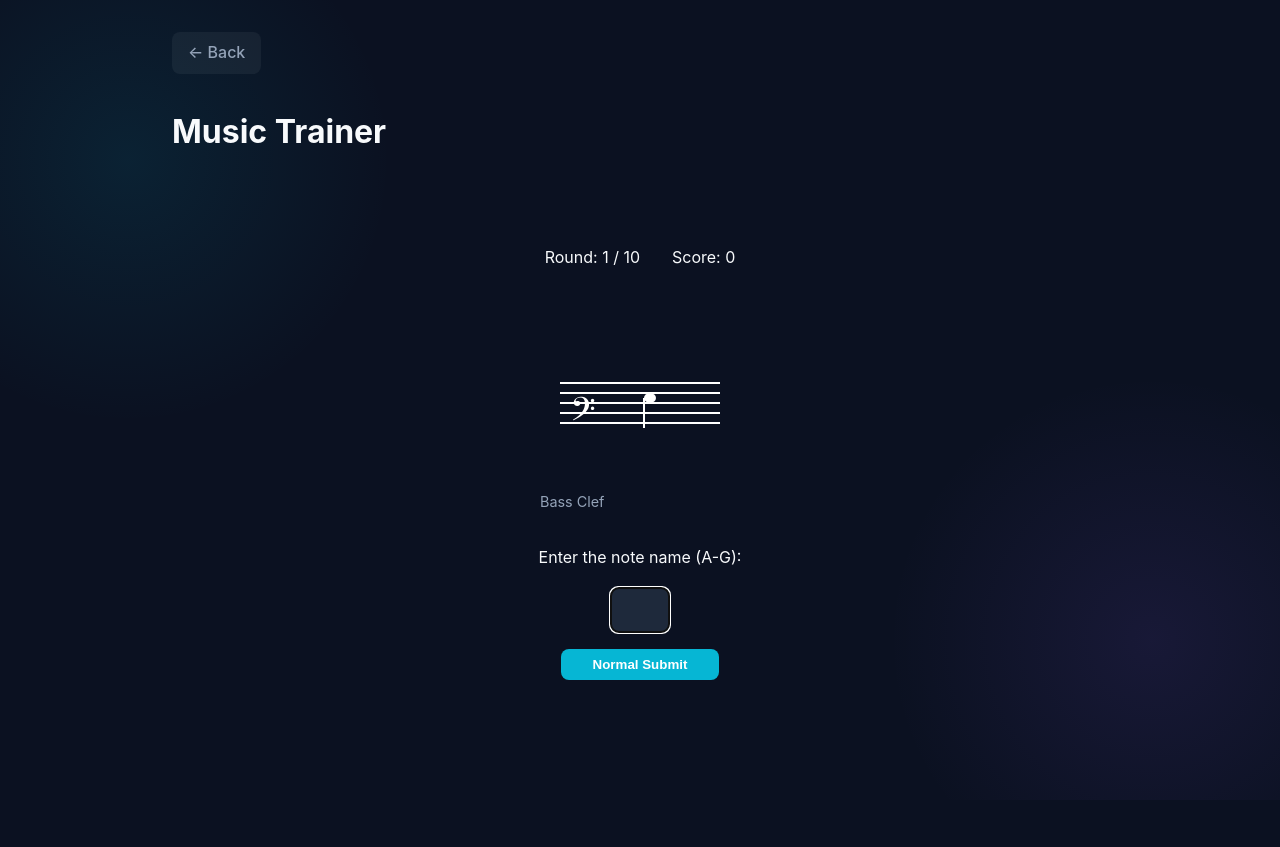
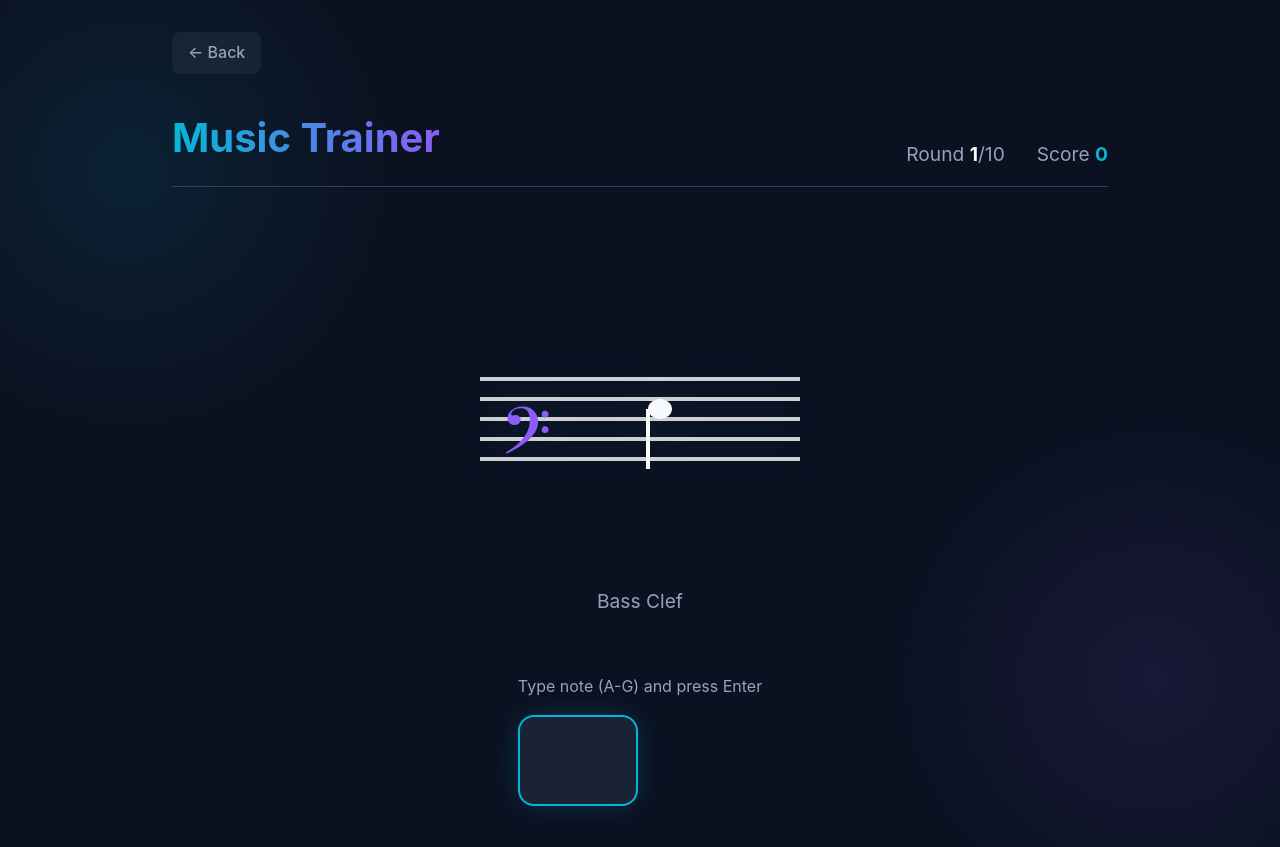
Before and after one commit to bitsofgit/GeneralWebApp, a React (Vite) app: page /GeneralWebApp/music-trainer in a window 1280 px wide. Before the commit the page ends 800 px from the top, so only its background shows below. Built offline with nearby package versions, Linux system fonts and the light colour scheme.

Commit message:
feat: implement a music note trainer game with interactive staff visualization and note input.

```diff
--- a/src/pages/MusicTrainer.jsx
+++ b/src/pages/MusicTrainer.jsx
@@ -44,87 +44,61 @@ const getRandomNote = () => {
 };
 
 const Staff = ({ note }) => {
-    // SVG config
-    const width = 200;
-    const height = 200;
-    const lineGap = 10; // Space between lines
-    // Staff usually has 5 lines.
-    // Center the staff in local coordinates.
-    const staffTop = 80;
+    // SVG config scaled up 2x
+    const width = 400;
+    const height = 400;
+    const lineGap = 20; // Space between lines (doubled)
+    const staffTop = 160;
     const staffBottom = staffTop + 4 * lineGap;
 
-    // Calculate note position
-    // Treble: Bottom line (E4) is index 0 for lines.
-    // Standard positions from E4 going up:
-    // E4: line 1 (bottom). Y = staffBottom.
-    // F4: space 1. Y = staffBottom - 0.5 * gap.
-    // G4: line 2. Y = staffBottom - 1 * gap.
-
     const getNoteY = (n, o, clef) => {
-        // Convert to semitones or steps from a reference.
-        // Reference for calculation: Bottom Line.
-        // Treble Bottom Line = E4.
-        // Bass Bottom Line = G2.
-
         const noteMap = { C: 0, D: 1, E: 2, F: 3, G: 4, A: 5, B: 6 };
         const val = o * 7 + noteMap[n];
 
         let bottomRefVal;
         if (clef === 'treble') {
-            // E4
-            bottomRefVal = 4 * 7 + 2;
+            bottomRefVal = 4 * 7 + 2; // E4
         } else {
-            // G2
-            bottomRefVal = 2 * 7 + 4;
+            bottomRefVal = 2 * 7 + 4; // G2
         }
 
         const stepDiff = val - bottomRefVal;
-        // Each step is 0.5 * lineGap up.
-        // Higher pitch = Lower Y.
         return staffBottom - (stepDiff * (lineGap / 2));
     };
 
     const noteY = getNoteY(note.note, note.octave, note.clef);
 
-    // Ledger lines?
-    // If noteY > staffBottom (below staff) or noteY < staffTop (above staff).
-    // Draw small lines at integer steps.
-
     const ledgers = [];
-    // Check below
     for (let y = staffBottom + lineGap; y <= noteY; y += lineGap) {
         ledgers.push(y);
     }
-    // Check above
     for (let y = staffTop - lineGap; y >= noteY; y -= lineGap) {
         ledgers.push(y);
     }
 
-    // Clef Symbol
-    // Use Unicode or simple text.
     const clefSymbol = note.clef === 'treble' ? '𝄞' : '𝄢';
     const clefY = note.clef === 'treble' ? staffBottom - lineGap : staffTop + lineGap;
 
     return (
-        <div className="staff-container">
+        <div className="staff-container" style={{ transform: 'scale(1)', transition: 'transform 0.3s' }}>
             <svg width={width} height={height} viewBox={`0 0 ${width} ${height}`}>
                 {/* Staff Lines */}
                 {[0, 1, 2, 3, 4].map(i => (
                     <line
                         key={i}
-                        x1="20" y1={staffTop + i * lineGap}
-                        x2="180" y2={staffTop + i * lineGap}
-                        stroke="white"
-                        strokeWidth="2"
+                        x1="40" y1={staffTop + i * lineGap}
+                        x2="360" y2={staffTop + i * lineGap}
+                        stroke="rgba(255,255,255,0.8)"
+                        strokeWidth="4"
                     />
                 ))}
 
                 {/* Clef */}
                 <text
-                    x="30"
+                    x="60"
                     y={staffBottom - lineGap}
-                    fill="white"
-                    fontSize="40"
+                    fill="var(--secondary-color)"
+                    fontSize="80"
                     fontFamily="Arial"
                     dominantBaseline="central"
                 >
@@ -135,32 +109,34 @@ const Staff = ({ note }) => {
                 {ledgers.map((y, i) => (
                     <line
                         key={`l-${i}`}
-                        x1="90" y1={y}
-                        x2="130" y2={y}
-                        stroke="white"
-                        strokeWidth="2"
+                        x1="180" y1={y}
+                        x2="260" y2={y}
+                        stroke="rgba(255,255,255,0.5)"
+                        strokeWidth="4"
                     />
                 ))}
 
                 {/* Note */}
                 <ellipse
-                    cx="110"
+                    cx="220"
                     cy={noteY}
-                    rx="6"
-                    ry="5"
-                    fill="white"
+                    rx="12"
+                    ry="10"
+                    fill="var(--text-primary)"
                 />
                 {/* Stem */}
                 <line
-                    x1={note.octave >= 5 || (note.clef === 'bass' && note.octave >= 3) ? "104" : "116"}
+                    x1={note.octave >= 5 || (note.clef === 'bass' && note.octave >= 3) ? "208" : "232"}
                     y1={noteY}
-                    x2={note.octave >= 5 || (note.clef === 'bass' && note.octave >= 3) ? "104" : "116"}
-                    y2={note.octave >= 5 || (note.clef === 'bass' && note.octave >= 3) ? noteY + 30 : noteY - 30}
-                    stroke="white"
-                    strokeWidth="2"
+                    x2={note.octave >= 5 || (note.clef === 'bass' && note.octave >= 3) ? "208" : "232"}
+                    y2={note.octave >= 5 || (note.clef === 'bass' && note.octave >= 3) ? noteY + 60 : noteY - 60}
+                    stroke="var(--text-primary)"
+                    strokeWidth="4"
                 />
             </svg>
-            <p style={{ marginTop: '-20px', color: '#94a3b8', fontSize: '0.9rem' }}>{note.clef === 'treble' ? 'Treble Clef' : 'Bass Clef'}</p>
+            <p style={{ marginTop: '-40px', color: 'var(--text-secondary)', fontSize: '1.2rem', textAlign: 'center' }}>
+                {note.clef === 'treble' ? 'Treble Clef' : 'Bass Clef'}
+            </p>
         </div>
     );
 };
@@ -178,22 +154,36 @@ const MusicTrainer = () => {
         if (status === 'guessing' && inputRef.current) {
             inputRef.current.focus();
         }
+        else if (status === 'feedback' && inputRef.current) {
+            // Keep focus to allow Enter to go next if we add that later,
+            // but for now the next button is focused.
+            // Actually, let's auto-focus the next button.
+            setTimeout(() => {
+                const nextBtn = document.getElementById('next-btn');
+                if (nextBtn) nextBtn.focus();
+            }, 50);
+        }
     }, [status]);
 
-    const handleSubmit = (e) => {
-        e.preventDefault();
+    const submitAnswer = () => {
         const ans = userAnswer.trim().toUpperCase();
         if (!ans) return;
 
         // Check answer
-        const correct = currentNote.note; // Expecting just the letter 'C', 'D' etc.
+        const correct = currentNote.note;
         if (ans === correct) {
             setScore(s => s + 1);
             setFeedback('Correct!');
         } else {
-            setFeedback(`Wrong! It was ${correct}${currentNote.octave}`); // Show full note for education
+            setFeedback(`Wrong! It was ${correct}${currentNote.octave}`);
         }
         setStatus('feedback');
+    };
+
+    const handleKeyDown = (e) => {
+        if (e.key === 'Enter') {
+            submitAnswer();
+        }
     };
 
     const handleNext = () => {
@@ -208,6 +198,12 @@ const MusicTrainer = () => {
         }
     };
 
+    const handleNextKeyDown = (e) => {
+        if (e.key === 'Enter') {
+            handleNext();
+        }
+    }
+
     const handleRestart = () => {
         setRound(1);
         setScore(0);
@@ -219,101 +215,120 @@ const MusicTrainer = () => {
 
     return (
         <div className="music-trainer-container">
-            <header>
+            <header style={{ width: '100%', marginBottom: '2rem' }}>
                 <Link to="/" className="back-link">← Back</Link>
-                <h1>Music Trainer</h1>
+                <div style={{ display: 'flex', justifyContent: 'space-between', alignItems: 'flex-end', borderBottom: '1px solid var(--surface-highlight)', paddingBottom: '1rem' }}>
+                    <h1 style={{ fontSize: '2.5rem', background: 'linear-gradient(to right, var(--primary-color), var(--secondary-color))', WebkitBackgroundClip: 'text', color: 'transparent' }}>Music Trainer</h1>
+                    <div className="stats" style={{ display: 'flex', gap: '2rem', fontSize: '1.2rem', color: 'var(--text-secondary)' }}>
+                        <span>Round <strong style={{ color: 'var(--text-primary)' }}>{round}</strong>/10</span>
+                        <span>Score <strong style={{ color: 'var(--primary-color)' }}>{score}</strong></span>
+                    </div>
+                </div>
             </header>
 
-            <div className="game-area" style={{ flex: 1, display: 'flex', flexDirection: 'column', alignItems: 'center', justifyContent: 'center' }}>
+            <div className="game-area" style={{ flex: 1, display: 'flex', flexDirection: 'column', alignItems: 'center', justifyContent: 'center', width: '100%' }}>
                 {status !== 'finished' ? (
                     <>
-                        <div className="stats" style={{ display: 'flex', gap: '2rem', marginBottom: '2rem' }}>
-                            <span>Round: {round} / 10</span>
-                            <span>Score: {score}</span>
-                        </div>
-
-                        <div className="staff-display" style={{ marginBottom: '2rem' }}>
+                        <div className="staff-display" style={{ marginBottom: '3rem', filter: 'drop-shadow(0 0 20px rgba(6,182,212,0.1))' }}>
                             <Staff note={currentNote} />
                         </div>
 
+                        <div className="interaction-area" style={{ height: '150px', display: 'flex', flexDirection: 'column', alignItems: 'center', justifyContent: 'center' }}>
                             {status === 'guessing' ? (
-                            <form onSubmit={handleSubmit} style={{ display: 'flex', flexDirection: 'column', gap: '1rem', alignItems: 'center' }}>
-                                <p>Enter the note name (A-G):</p>
+                                <div style={{ animation: 'fadeIn 0.3s ease-out' }}>
+                                    <p style={{ marginBottom: '1rem', color: 'var(--text-secondary)', textAlign: 'center' }}>Type note (A-G) and press Enter</p>
                                     <input
                                         ref={inputRef}
                                         type="text"
                                         maxLength="1"
                                         value={userAnswer}
                                         onChange={(e) => setUserAnswer(e.target.value.toUpperCase())}
+                                        onKeyDown={handleKeyDown}
                                         style={{
-                                        padding: '0.5rem',
-                                        fontSize: '1.5rem',
+                                            padding: '1rem',
+                                            fontSize: '3rem',
                                             textAlign: 'center',
-                                        width: '60px',
-                                        background: 'var(--surface-color)',
-                                        border: '1px solid var(--primary-color)',
-                                        color: 'white',
-                                        borderRadius: '0.5rem'
+                                            width: '120px',
+                                            background: 'rgba(30, 41, 59, 0.8)',
+                                            border: '2px solid var(--primary-color)',
+                                            color: 'var(--primary-color)',
+                                            borderRadius: '1rem',
+                                            outline: 'none',
+                                            boxShadow: '0 0 30px -5px rgba(6, 182, 212, 0.3)',
+                                            fontWeight: 'bold'
                                         }}
                                     />
-                                <button type="submit" className="btn-primary" style={{
-                                    padding: '0.5rem 2rem',
-                                    background: 'var(--primary-color)',
-                                    border: 'none',
-                                    borderRadius: '0.5rem',
-                                    color: 'white',
-                                    cursor: 'pointer',
-                                    fontWeight: 'bold'
-                                }}>Normal Submit</button>
-                            </form>
+                                </div>
                             ) : (
-                            <div className="feedback-section" style={{ textAlign: 'center', animation: 'fadeIn 0.3s' }}>
-                                <h2 style={{ color: feedback.startsWith('Correct') ? 'var(--success-color)' : 'var(--danger-color)', marginBottom: '1rem' }}>
+                                <div className="feedback-section" style={{ textAlign: 'center', animation: 'fadeIn 0.3s ease-out' }}>
+                                    <h2 style={{
+                                        fontSize: '2.5rem',
+                                        color: feedback.startsWith('Correct') ? 'var(--success-color)' : 'var(--danger-color)',
+                                        marginBottom: '1.5rem',
+                                        textShadow: '0 0 20px rgba(0,0,0,0.5)'
+                                    }}>
                                         {feedback}
                                     </h2>
                                     <button
+                                        id="next-btn"
                                         onClick={handleNext}
-                                    ref={btn => btn && btn.focus()}
+                                        onKeyDown={handleNextKeyDown}
                                         style={{
-                                        padding: '0.5rem 2rem',
+                                            padding: '1rem 3rem',
+                                            fontSize: '1.2rem',
                                             background: 'var(--secondary-color)',
                                             border: 'none',
-                                        borderRadius: '0.5rem',
+                                            borderRadius: '0.8rem',
                                             color: 'white',
                                             cursor: 'pointer',
-                                        fontWeight: 'bold'
-                                    }}>
-                                    {round >= 10 ? 'See Results' : 'Next Note'}
+                                            fontWeight: 'bold',
+                                            boxShadow: '0 10px 20px -5px rgba(139, 92, 246, 0.4)',
+                                            transition: 'transform 0.2s',
+                                            outline: 'none'
+                                        }}
+                                        onMouseOver={(e) => e.target.style.transform = 'translateY(-2px)'}
+                                        onMouseOut={(e) => e.target.style.transform = 'translateY(0)'}
+                                    >
+                                        {round >= 10 ? 'See Results' : 'Next Note ↵'}
                                     </button>
                                 </div>
                             )}
+                        </div>
                     </>
                 ) : (
-                    <div className="results-section" style={{ textAlign: 'center' }}>
-                        <h2 style={{ fontSize: '2rem', marginBottom: '1rem' }}>Complete!</h2>
-                        <p style={{ fontSize: '1.5rem', marginBottom: '2rem' }}>Final Score: {score} / 10</p>
-                        <div className="actions" style={{ display: 'flex', gap: '1rem', justifyContent: 'center' }}>
+                    <div className="results-section" style={{ textAlign: 'center', animation: 'scaleIn 0.5s cubic-bezier(0.4, 0, 0.2, 1)' }}>
+                        <h2 style={{ fontSize: '4rem', marginBottom: '1rem', background: 'linear-gradient(to right, var(--primary-color), var(--accent-color))', WebkitBackgroundClip: 'text', color: 'transparent' }}>Complete!</h2>
+                        <p style={{ fontSize: '2rem', marginBottom: '3rem', color: 'var(--text-secondary)' }}>Final Score: <span style={{ color: 'var(--text-primary)', fontWeight: 'bold' }}>{score}</span> / 10</p>
+                        <div className="actions" style={{ display: 'flex', gap: '1.5rem', justifyContent: 'center' }}>
                             <button onClick={handleRestart} style={{
-                                padding: '0.5rem 2rem',
+                                padding: '1rem 3rem',
+                                fontSize: '1.1rem',
                                 background: 'var(--primary-color)',
                                 border: 'none',
-                                borderRadius: '0.5rem',
+                                borderRadius: '0.8rem',
                                 color: 'white',
                                 cursor: 'pointer',
-                                fontWeight: 'bold'
+                                fontWeight: 'bold',
+                                boxShadow: '0 10px 20px -5px rgba(6, 182, 212, 0.4)'
                             }}>Play Again</button>
                             <Link to="/" style={{
-                                padding: '0.5rem 2rem',
-                                background: 'var(--surface-color)',
-                                border: '1px solid rgba(255,255,255,0.2)',
-                                borderRadius: '0.5rem',
-                                color: 'white',
-                                fontWeight: 'bold'
+                                padding: '1rem 3rem',
+                                fontSize: '1.1rem',
+                                background: 'rgba(255,255,255,0.05)',
+                                border: '1px solid rgba(255,255,255,0.1)',
+                                borderRadius: '0.8rem',
+                                color: 'var(--text-primary)',
+                                fontWeight: 'bold',
+                                transition: 'background 0.2s'
                             }}>Home</Link>
                         </div>
                     </div>
                 )}
             </div>
+            <style>{`
+                @keyframes fadeIn { from { opacity: 0; transform: translateY(10px); } to { opacity: 1; transform: translateY(0); } }
+                @keyframes scaleIn { from { opacity: 0; transform: scale(0.9); } to { opacity: 1; transform: scale(1); } }
+            `}</style>
         </div>
     );
 };
```
Lines whose indentation alone changed are shown as unchanged.
